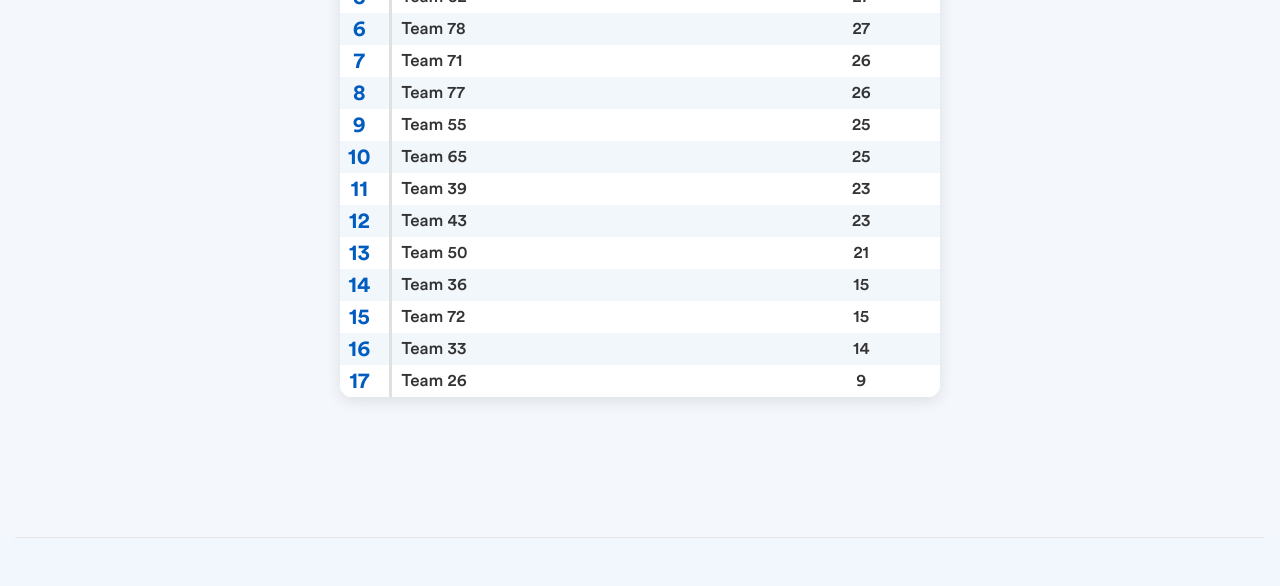
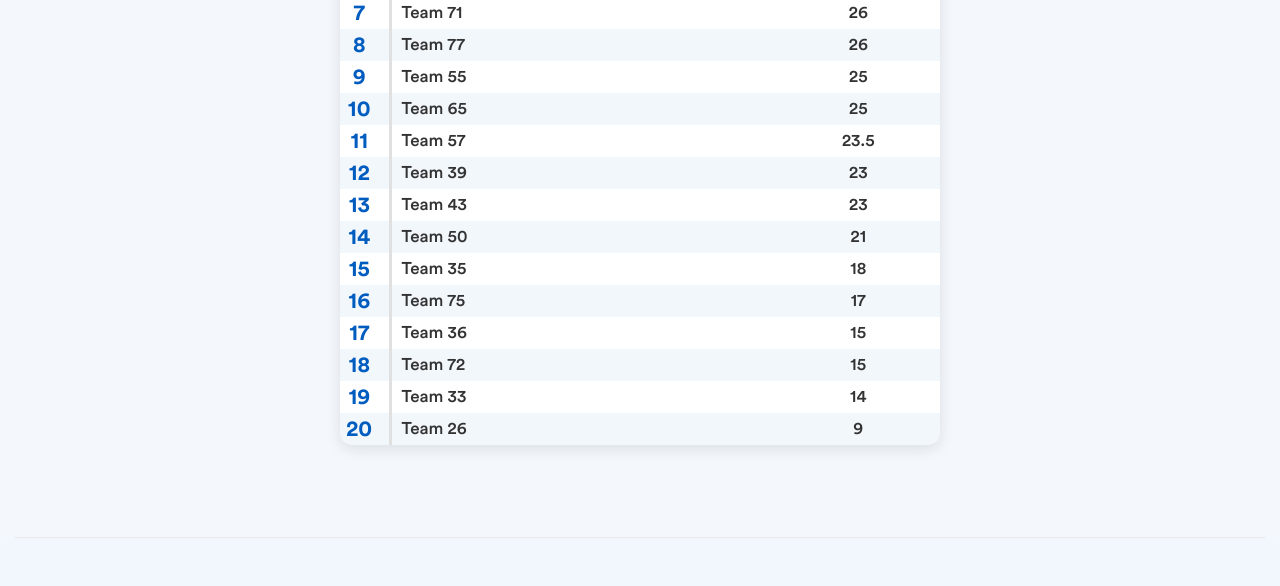
Before and after one commit to MTH35H4RK/robotiquefsr, a plain HTML site: page clr2024.html in a window 1280 px wide. Shown: the part 1560-2146 px from the top of the page. Drawn offline with nearby package versions, Linux system fonts and the light colour scheme; files that its build step writes are made by us from their sources; files whose address does not match are found by name.

Commit message:
new points

```diff
--- a/clr2024.html
+++ b/clr2024.html
@@ -330,36 +330,51 @@
             </tr>
             <tr>
                 <td class="ranking">11</td>
+                <td class="position">Team 57</td>
+                <td>23.5</td>
+            </tr>
+            <tr>
+                <td class="ranking">12</td>
                 <td class="position">Team 39</td>
                 <td>23</td>
             </tr>
             <tr>
-                <td class="ranking">12</td>
+                <td class="ranking">13</td>
                 <td class="position">Team 43</td>
                 <td>23</td>
             </tr>
             <tr>
-                <td class="ranking">13</td>
+                <td class="ranking">14</td>
                 <td class="position">Team 50</td>
                 <td>21</td>
             </tr>
             <tr>
-                <td class="ranking">14</td>
+                <td class="ranking">15</td>
+                <td class="position">Team 35</td>
+                <td>18</td>
+            </tr>
+            <tr>
+                <td class="ranking">16</td>
+                <td class="position">Team 75</td>
+                <td>17</td>
+            </tr>
+            <tr>
+                <td class="ranking">17</td>
                 <td class="position">Team 36</td>
                 <td>15</td>
             </tr>
             <tr>
-                <td class="ranking">15</td>
+                <td class="ranking">18</td>
                 <td class="position">Team 72</td>
                 <td>15</td>
             </tr>
             <tr>
-                <td class="ranking">16</td>
+                <td class="ranking">19</td>
                 <td class="position">Team 33</td>
                 <td>14</td>
             </tr>
             <tr>
-                <td class="ranking">17</td>
+                <td class="ranking">20</td>
                 <td class="position">Team 26</td>
                 <td>9</td>
             </tr>
```
